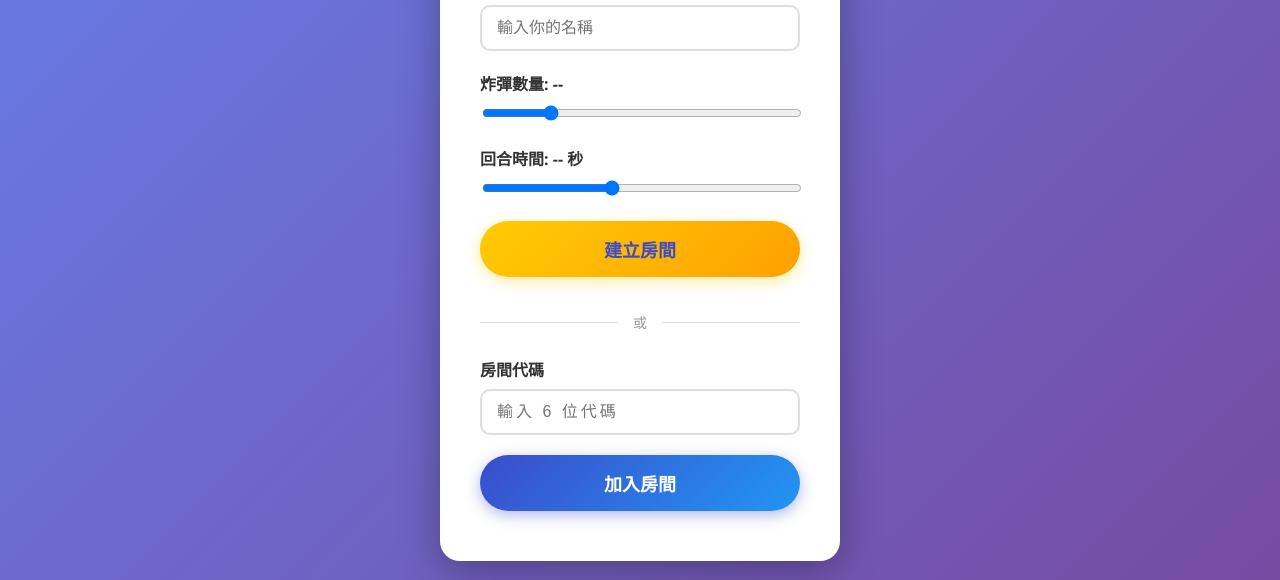
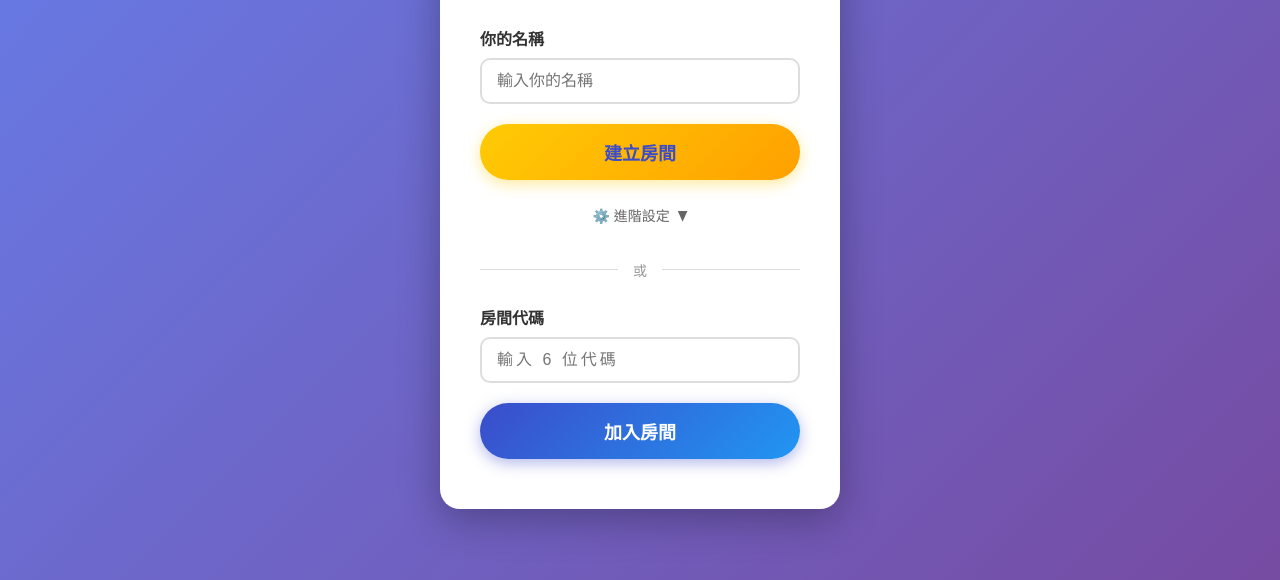
Before and after one commit to doggy8088/Minesweeper3D, a website: page index.html in a window 1280 px wide. Shown: the part 220-800 px from the top of the page. Drawn offline with nearby package versions, Linux system fonts and the light colour scheme; no server answers.

Commit message:
將首頁炸彈數量與回合時間設定隱藏至進階設定
- 新增「進階設定」可展開/收合區塊
- 預設收合以讓首頁畫面更緊湊
- 點擊展開後可調整炸彈數量與回合時間
- 添加展開動畫效果（箭頭旋轉）

```diff
--- a/index.html
+++ b/index.html
@@ -105,6 +105,38 @@
             padding: 0 15px;
             color: #999;
             font-size: 14px;
+        }
+
+        /* 進階設定 */
+        .advanced-settings-toggle {
+            display: flex;
+            justify-content: center;
+            align-items: center;
+            gap: 8px;
+            padding: 10px;
+            margin: 5px 0 10px;
+            color: #666;
+            font-size: 14px;
+            cursor: pointer;
+            transition: color 0.2s;
+        }
+
+        .advanced-settings-toggle:hover {
+            color: #3B4CCA;
+        }
+
+        .advanced-settings-toggle .toggle-arrow {
+            transition: transform 0.3s;
+        }
+
+        .advanced-settings-toggle.open .toggle-arrow {
+            transform: rotate(180deg);
+        }
+
+        .advanced-settings {
+            padding: 10px 0;
+            border-top: 1px dashed #ddd;
+            margin-bottom: 10px;
         }
 
         .btn {
@@ -841,6 +873,14 @@
                 <input type="text" id="player-name" placeholder="輸入你的名稱" maxlength="10" value="">
             </div>
 
+            <button class="btn btn-primary" id="create-room-btn">建立房間</button>
+
+            <!-- 進階設定 -->
+            <div class="advanced-settings-toggle" id="advanced-toggle">
+                <span>⚙️ 進階設定</span>
+                <span class="toggle-arrow">▼</span>
+            </div>
+            <div class="advanced-settings" id="advanced-settings" style="display: none;">
                 <div class="input-group">
                     <label for="difficulty-slider">炸彈數量: <span id="difficulty-value">--</span></label>
                     <input type="range" id="difficulty-slider" min="5" max="30" value="10" data-default="10">
@@ -850,8 +890,7 @@
                     <label for="time-limit-slider">回合時間: <span id="time-limit-value">--</span> 秒</label>
                     <input type="range" id="time-limit-slider" min="10" max="60" step="10" value="30" data-default="30">
                 </div>
-
-            <button class="btn btn-primary" id="create-room-btn">建立房間</button>
+            </div>
 
             <div class="divider">
                 <span>或</span>
--- a/script.js
+++ b/script.js
@@ -785,6 +785,8 @@ class GameUI {
             difficultyValue: document.getElementById('difficulty-value'),
             timeLimitSlider: document.getElementById('time-limit-slider'),
             timeLimitValue: document.getElementById('time-limit-value'),
+            advancedToggle: document.getElementById('advanced-toggle'),
+            advancedSettings: document.getElementById('advanced-settings'),
 
             // 大廳
             roomCodeDisplay: document.getElementById('room-code-display'),
@@ -861,6 +863,15 @@ class GameUI {
         if (this.elements.timeLimitSlider) {
             this.elements.timeLimitSlider.addEventListener('input', (e) => {
                 this.elements.timeLimitValue.textContent = e.target.value;
+            });
+        }
+
+        // 進階設定展開/收合
+        if (this.elements.advancedToggle && this.elements.advancedSettings) {
+            this.elements.advancedToggle.addEventListener('click', () => {
+                const isOpen = this.elements.advancedSettings.style.display !== 'none';
+                this.elements.advancedSettings.style.display = isOpen ? 'none' : 'block';
+                this.elements.advancedToggle.classList.toggle('open', !isOpen);
             });
         }
 
```
Lines whose indentation alone changed are shown as unchanged.
